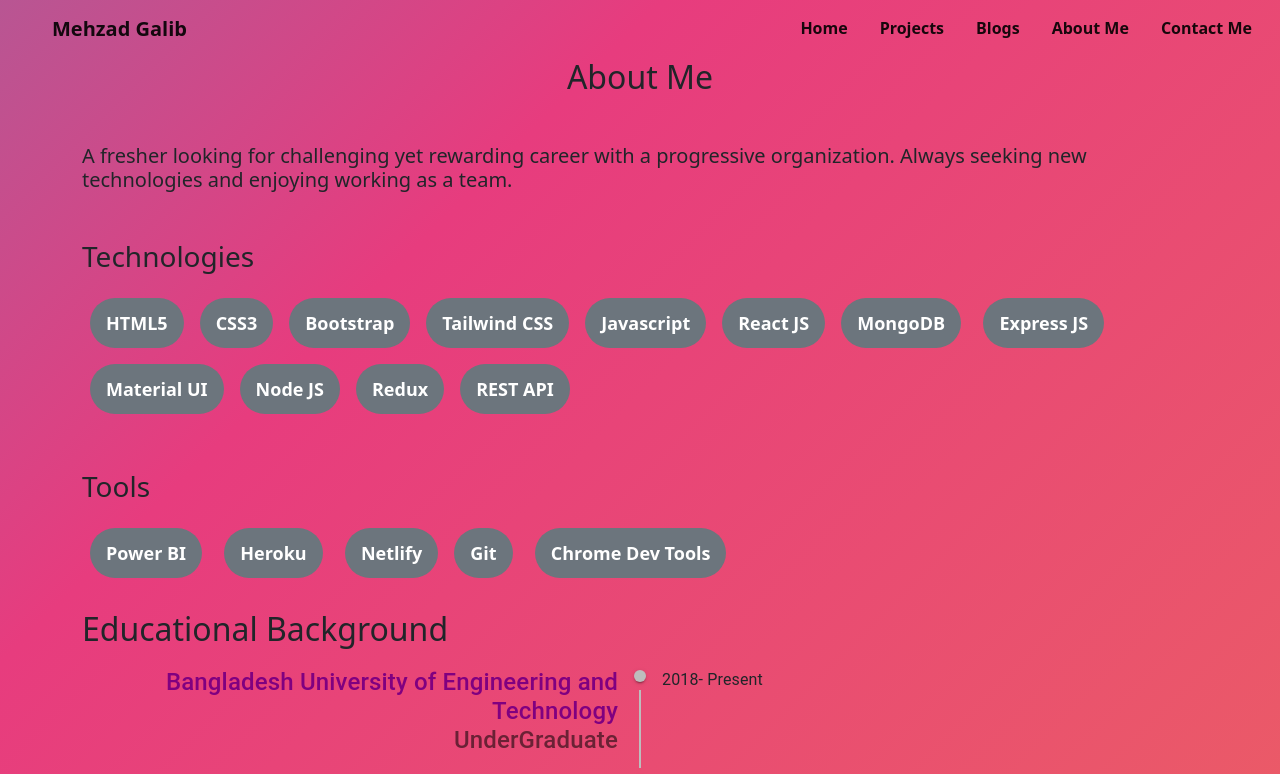
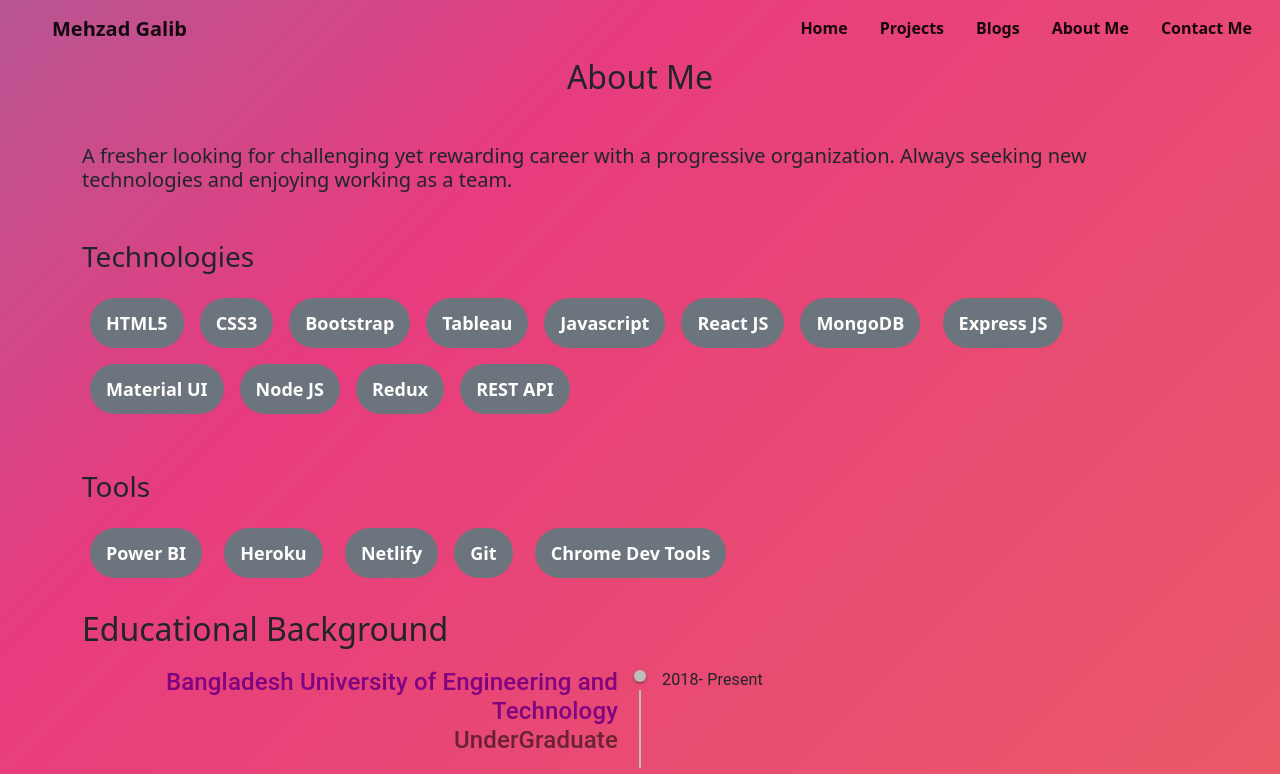
Before and after one commit to Mehzad-Galib/portfolio-React, a React (Create React App) app: page /about in a window 1280 px wide. Shown: the top 774 px of the page. Built offline with nearby package versions, Linux system fonts and the light colour scheme.

Commit message:
Update About.js

```diff
--- a/src/Components/About/About.js
+++ b/src/Components/About/About.js
@@ -39,7 +39,7 @@ const About = () => {
               Bootstrap
             </span>
             <span className="badge m-2 p-3 rounded-pill bg-secondary">
-              Tailwind CSS
+              Tableau
             </span>
             <span className="badge m-2 p-3 rounded-pill bg-secondary">
               Javascript
```
